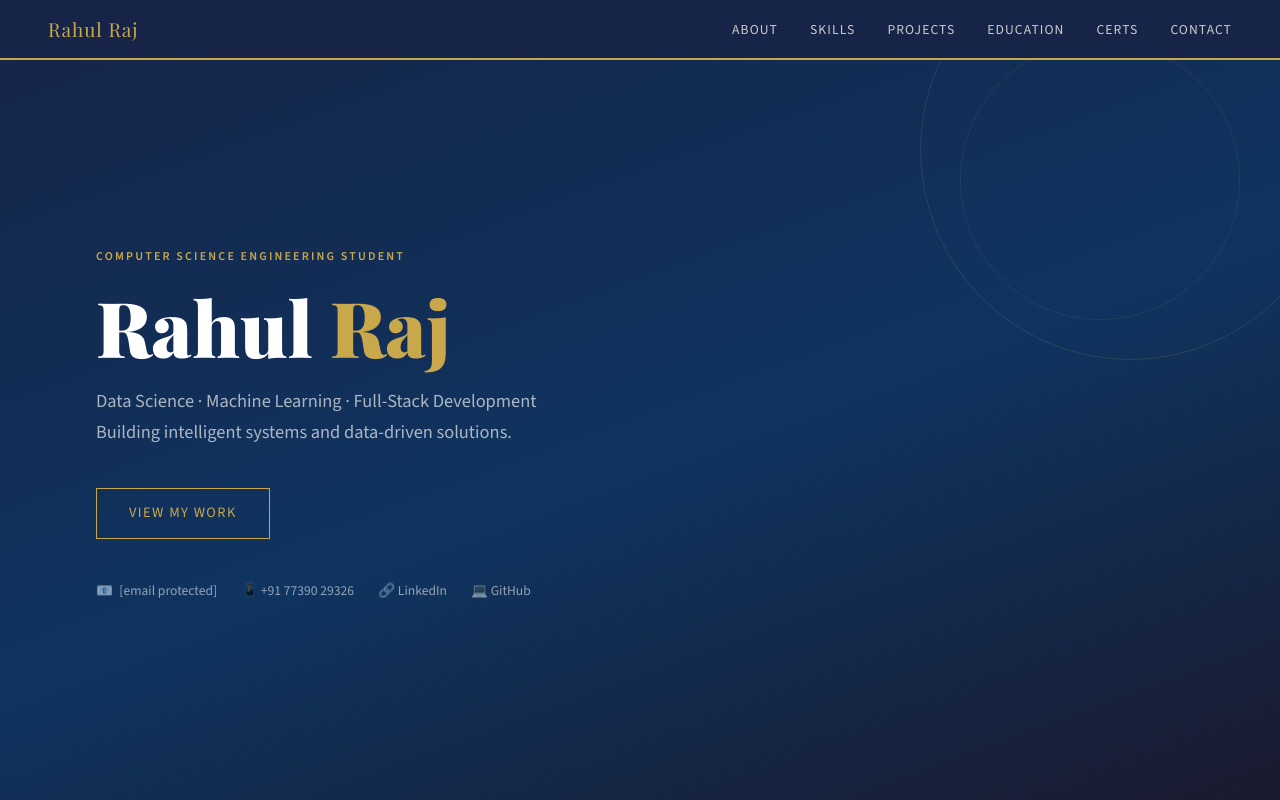
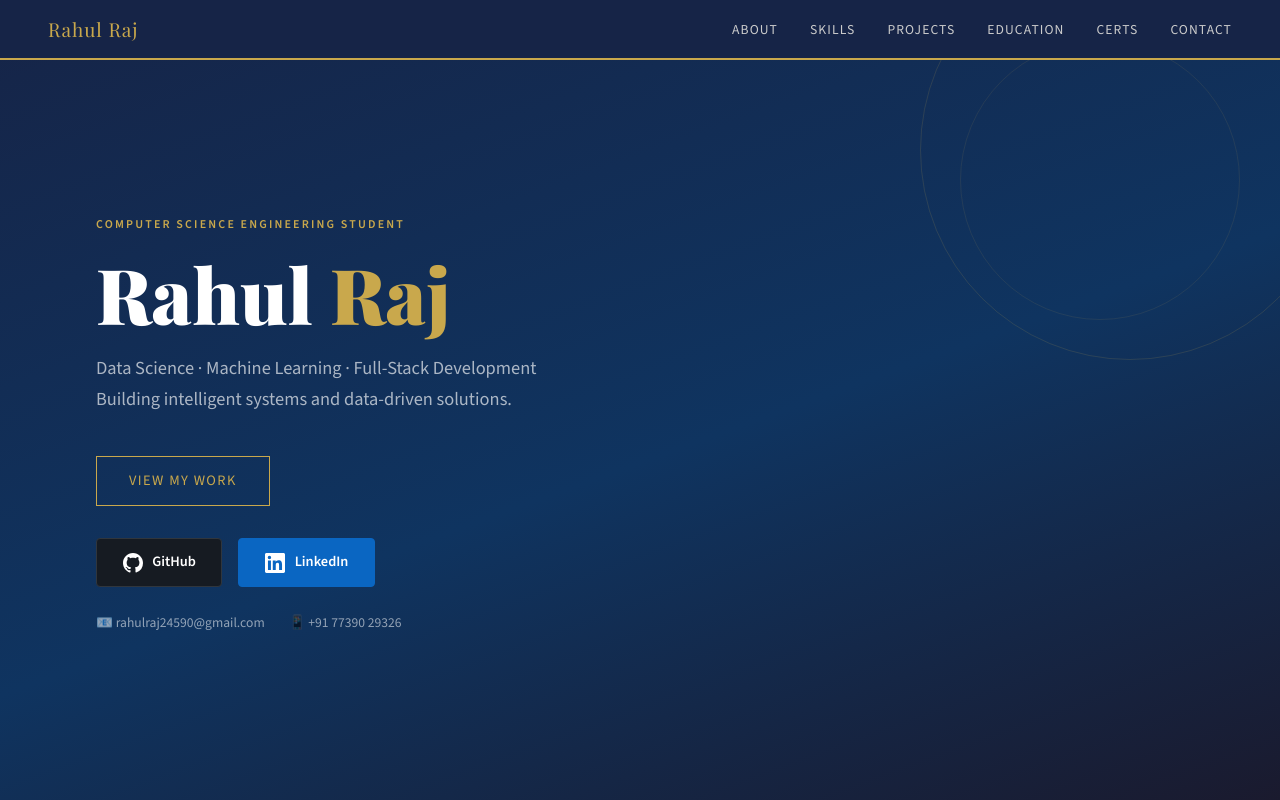
Before and after one commit to rahulraj24590/Portfolio, a plain HTML site: page index.html in a window 1280 px wide. Shown: the top 800 px of the page. Drawn offline with nearby package versions, Linux system fonts and the light colour scheme.

Commit message:
Update index.html

```diff
--- a/index.html
+++ b/index.html
@@ -302,11 +302,53 @@
   <h1>Rahul <span>Raj</span></h1>
   <p class="hero-sub">Data Science · Machine Learning · Full-Stack Development<br/>Building intelligent systems and data-driven solutions.</p>
   <a href="#projects" class="hero-cta">View My Work</a>
-  <div class="hero-contacts">
-    <a href="/cdn-cgi/l/email-protection#bfcdded7cad3cdded58d8b8a868fffd8d2ded6d391dcd0d2">📧 <span class="__cf_email__" data-cfemail="daa8bbb2afb6a8bbb0e8eeefe3ea9abdb7bbb3b6f4b9b5b7">[email&#160;protected]</span></a>
+
+  <!-- GitHub & LinkedIn Buttons -->
+  <div style="display:flex; gap:1rem; margin-top:2rem; flex-wrap:wrap;">
+    <a href="https://github.com/rahulraj24590" target="_blank" style="
+      display:inline-flex; align-items:center; gap:.6rem;
+      padding:.7rem 1.6rem;
+      background:#161b22;
+      color:#ffffff;
+      text-decoration:none;
+      font-family:'Source Sans 3',sans-serif;
+      font-size:.9rem; font-weight:600;
+      border: 1.5px solid #30363d;
+      border-radius:4px;
+      transition: background .2s, border-color .2s;
+    "
+    onmouseover="this.style.background='#21262d';this.style.borderColor='#8b949e'"
+    onmouseout="this.style.background='#161b22';this.style.borderColor='#30363d'">
+      <svg height="20" width="20" viewBox="0 0 16 16" fill="#ffffff" xmlns="http://www.w3.org/2000/svg">
+        <path d="M8 0C3.58 0 0 3.58 0 8c0 3.54 2.29 6.53 5.47 7.59.4.07.55-.17.55-.38 0-.19-.01-.82-.01-1.49-2.01.37-2.53-.49-2.69-.94-.09-.23-.48-.94-.82-1.13-.28-.15-.68-.52-.01-.53.63-.01 1.08.58 1.23.82.72 1.21 1.87.87 2.33.66.07-.52.28-.87.51-1.07-1.78-.2-3.64-.89-3.64-3.95 0-.87.31-1.59.82-2.15-.08-.2-.36-1.02.08-2.12 0 0 .67-.21 2.2.82.64-.18 1.32-.27 2-.27.68 0 1.36.09 2 .27 1.53-1.04 2.2-.82 2.2-.82.44 1.1.16 1.92.08 2.12.51.56.82 1.27.82 2.15 0 3.07-1.87 3.75-3.65 3.95.29.25.54.73.54 1.48 0 1.07-.01 1.93-.01 2.2 0 .21.15.46.55.38A8.013 8.013 0 0016 8c0-4.42-3.58-8-8-8z"/>
+      </svg>
+      GitHub
+    </a>
+
+    <a href="https://www.linkedin.com/in/rahulraj24590/" target="_blank" style="
+      display:inline-flex; align-items:center; gap:.6rem;
+      padding:.7rem 1.6rem;
+      background:#0a66c2;
+      color:#ffffff;
+      text-decoration:none;
+      font-family:'Source Sans 3',sans-serif;
+      font-size:.9rem; font-weight:600;
+      border: 1.5px solid #0a66c2;
+      border-radius:4px;
+      transition: background .2s;
+    "
+    onmouseover="this.style.background='#004182'"
+    onmouseout="this.style.background='#0a66c2'">
+      <svg height="20" width="20" viewBox="0 0 24 24" fill="#ffffff" xmlns="http://www.w3.org/2000/svg">
+        <path d="M20.447 20.452h-3.554v-5.569c0-1.328-.027-3.037-1.852-3.037-1.853 0-2.136 1.445-2.136 2.939v5.667H9.351V9h3.414v1.561h.046c.477-.9 1.637-1.85 3.37-1.85 3.601 0 4.267 2.37 4.267 5.455v6.286zM5.337 7.433a2.062 2.062 0 01-2.063-2.065 2.064 2.064 0 112.063 2.065zm1.782 13.019H3.555V9h3.564v11.452zM22.225 0H1.771C.792 0 0 .774 0 1.729v20.542C0 23.227.792 24 1.771 24h20.451C23.2 24 24 23.227 24 22.271V1.729C24 .774 23.2 0 22.222 0h.003z"/>
+      </svg>
+      LinkedIn
+    </a>
+  </div>
+
+  <div class="hero-contacts" style="margin-top:1.5rem;">
+    <a href="mailto:rahulraj24590@gmail.com">📧 rahulraj24590@gmail.com</a>
     <a href="tel:+917739029326">📱 +91 77390 29326</a>
-    <a href="https://www.linkedin.com/in/rahulraj24590/" target="_blank">🔗 LinkedIn</a>
-    <a href="https://github.com/rahulraj24590" target="_blank">💻 GitHub</a>
   </div>
 </section>
 
```
